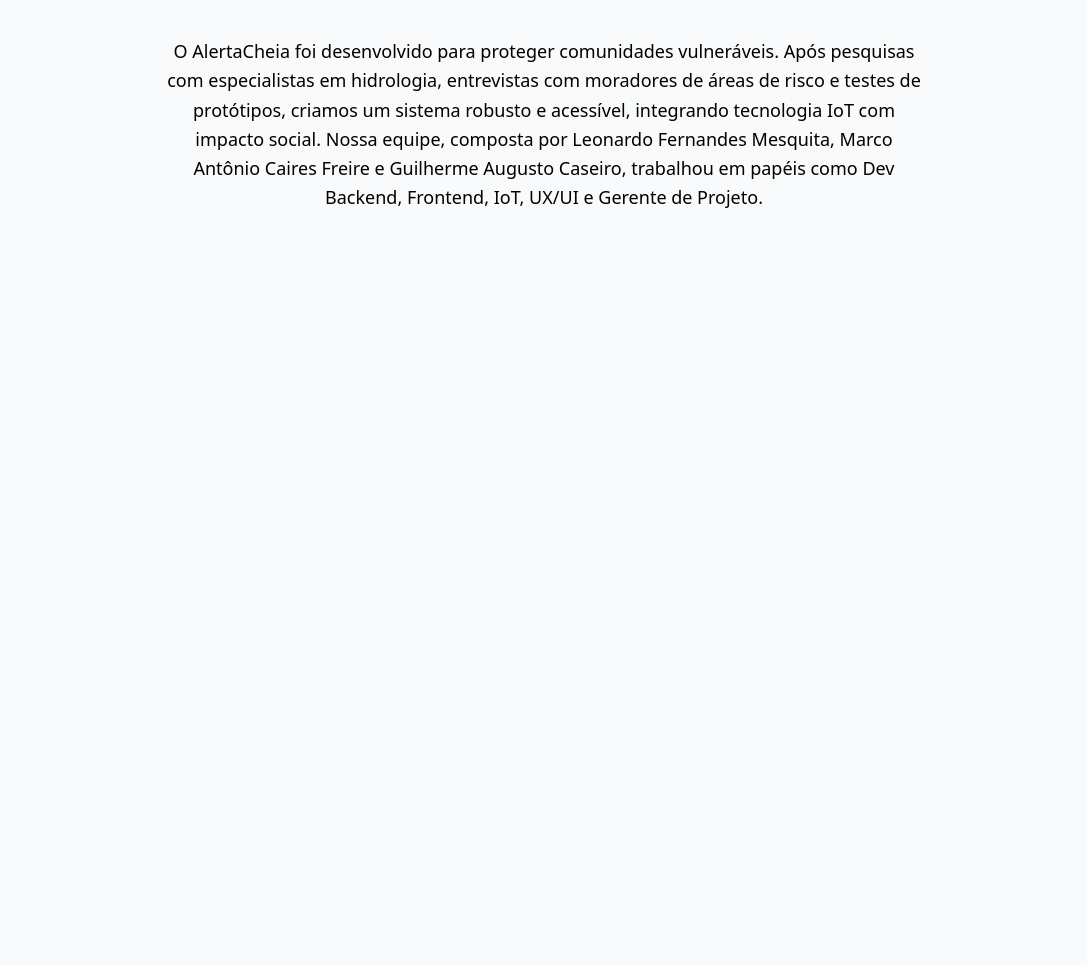
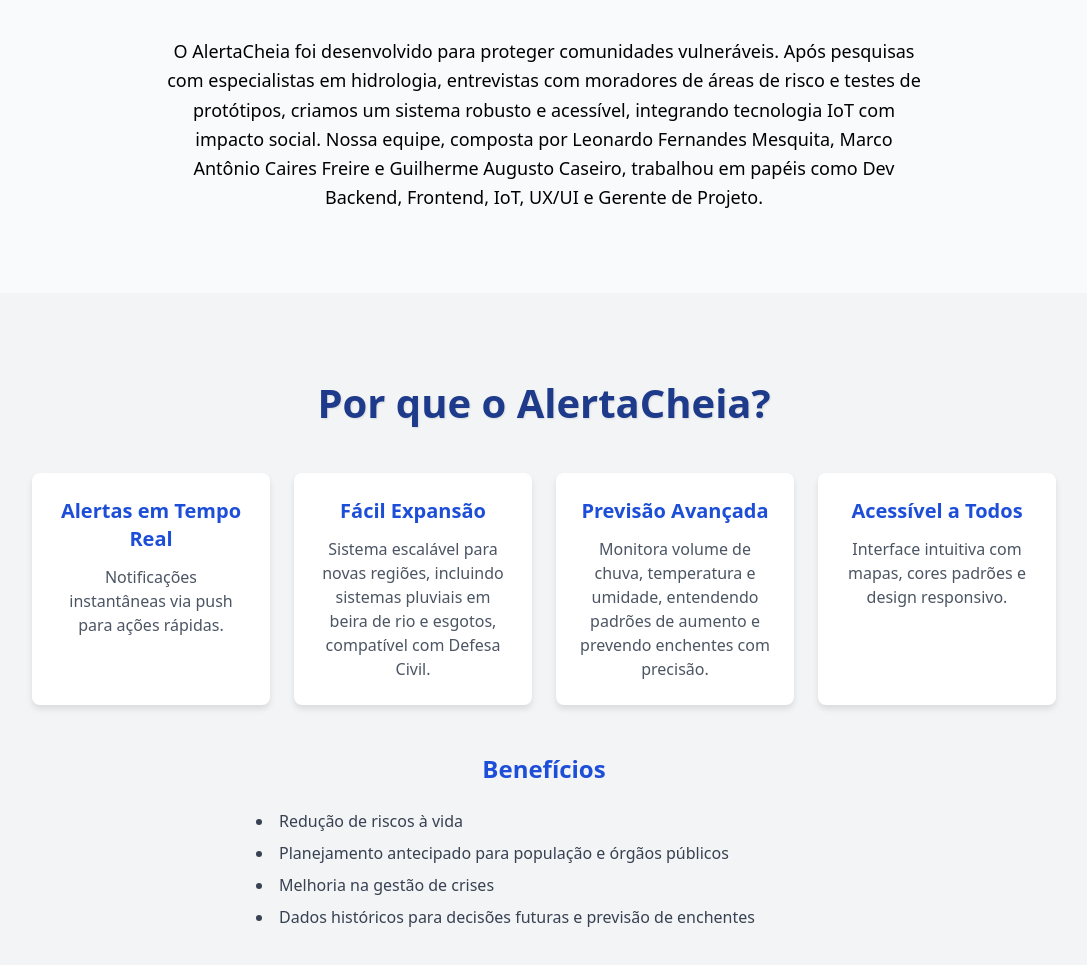
Before and after one commit to leoGitFiap/gs_front_2025, a plain HTML site: page index.html in a window 1280 px wide. Shown: the part 1876-2841 px from the top of the page, without its empty margins (96-1183 px from the left). Before the commit the page ends 2169 px from the top, so only its background shows below. Drawn offline with nearby package versions, Linux system fonts and the light colour scheme.

Commit message:
SUBSTITUA PELA MENSAGEM DO COMMIT

```diff
--- a/index.html
+++ b/index.html
@@ -189,3 +189,37 @@
 
 </body>
 </html>
+
+<!-- Diferenciais Section -->
+  <section id="diferenciais" class="bg-gray-100 py-20">
+    <div class="container mx-auto px-4 text-center">
+      <h2 class="section-heading mb-10">Por que o AlertaCheia?</h2>
+      <div class="grid grid-cols-1 md:grid-cols-4 gap-6 max-w-5xl mx-auto">
+        <div class="benefit-card p-6 hover-scale">
+          <h3 class="text-xl font-semibold mb-3 text-blue-700">Alertas em Tempo Real</h3>
+          <p class="text-gray-600">Notificações instantâneas via push para ações rápidas.</p>
+        </div>
+        <div class="benefit-card p-6 hover-scale">
+          <h3 class="text-xl font-semibold mb-3 text-blue-700">Fácil Expansão</h3>
+          <p class="text-gray-600">Sistema escalável para novas regiões, incluindo sistemas pluviais em beira de rio e esgotos, compatível com Defesa Civil.</p>
+        </div>
+        <div class="benefit-card p-6 hover-scale">
+          <h3 class="text-xl font-semibold mb-3 text-blue-700">Previsão Avançada</h3>
+          <p class="text-gray-600">Monitora volume de chuva, temperatura e umidade, entendendo padrões de aumento e prevendo enchentes com precisão.</p>
+        </div>
+        <div class="benefit-card p-6 hover-scale">
+          <h3 class="text-xl font-semibold mb-3 text-blue-700">Acessível a Todos</h3>
+          <p class="text-gray-600">Interface intuitiva com mapas, cores padrões e design responsivo.</p>
+        </div>
+      </div>
+      <div class="mt-12">
+        <h3 class="text-2xl font-semibold mb-6 text-blue-700">Benefícios</h3>
+        <ul class="list-disc list-inside max-w-xl mx-auto text-left text-gray-700">
+          <li class="mb-2">Redução de riscos à vida</li>
+          <li class="mb-2">Planejamento antecipado para população e órgãos públicos</li>
+          <li class="mb-2">Melhoria na gestão de crises</li>
+          <li class="mb-2">Dados históricos para decisões futuras e previsão de enchentes</li>
+        </ul>
+      </div>
+    </div>
+  </section>
```
